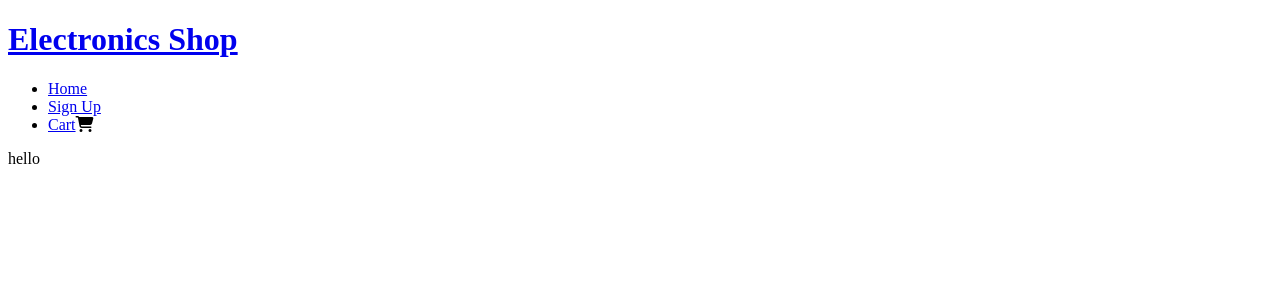
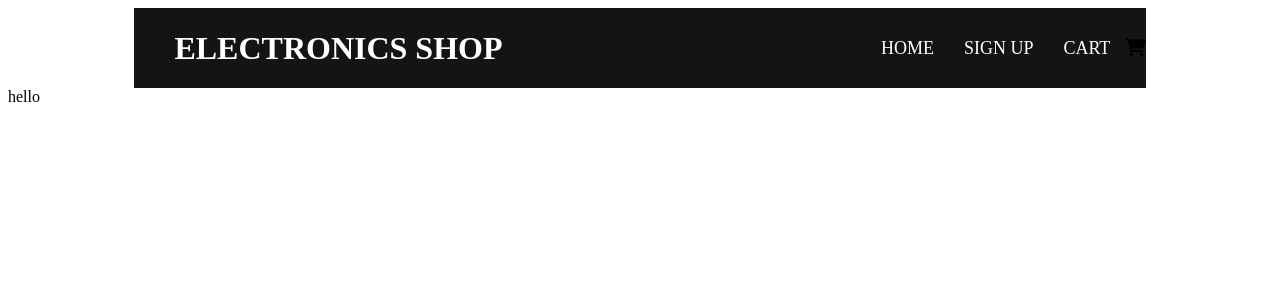
Before and after one commit to kittensgit/ecommerce-app, a React (Create React App) app: page / in a window 1280 px wide. Shown: the top 300 px of the page. Built offline with nearby package versions, Linux system fonts and the light colour scheme.

Commit message:
Header styles

```diff
--- a/src/components/front/Header/Header.css
+++ b/src/components/front/Header/Header.css
@@ -0,0 +1,41 @@
+.header {
+    position: sticky;
+    top: 0;
+    min-height: 80px;
+    width: 80%;
+    margin: 0 auto;
+    display: flex;
+    justify-content: space-between;
+    align-items: center;
+    overflow: hidden;
+    background-color: #141414;
+}
+
+.header-links {
+    display: flex;
+}
+
+.header-links ul li {
+    list-style: none;
+    display: inline-block;
+    font-size: 18px;
+}
+
+.header-links ul li a {
+    text-decoration: none;
+    text-transform: uppercase;
+    color: white;
+    padding: 0 15px;
+    transition: color 0.2s ease-in;
+}
+
+.header-links ul li a:hover {
+    color: #fffc3c;
+}
+
+.logo {
+    text-decoration: none;
+    text-transform: uppercase;
+    color: white;
+    padding-left: 40px;
+}
```
